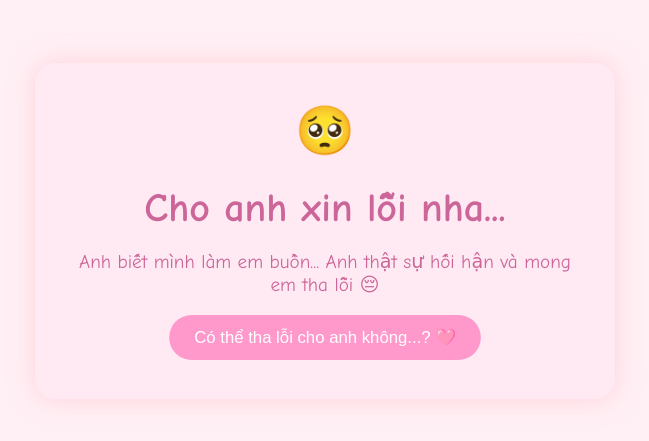
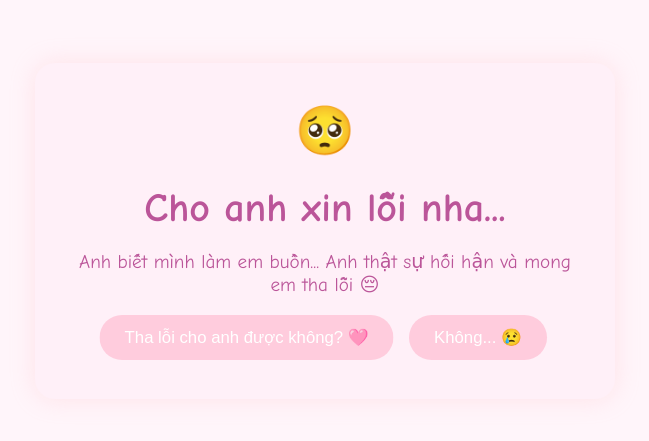
Before and after one commit to mrtuandat/xlll, a plain HTML site: page index.html in a window 1280 px wide. Shown: the part 169-610 px from the top of the page, without its empty margins (315-964 px from the left). Drawn offline with Linux system fonts and the light colour scheme.

Commit message:
Update index.html

```diff
--- a/index.html
+++ b/index.html
@@ -6,9 +6,9 @@
   <title>Xin lỗi nha 😢</title>
   <style>
     body {
-      background-color: #fff0f5; /* Hồng nhạt */
+      background-color: #fff5fa; /* Hồng rất nhạt */
       font-family: 'Comic Sans MS', cursive, sans-serif;
-      color: #cc6699;
+      color: #bb5599;
       display: flex;
       justify-content: center;
       align-items: center;
@@ -17,15 +17,22 @@
       flex-direction: column;
       text-align: center;
       animation: fadeIn 2s ease-in;
+      overflow: hidden;
     }
 
     .container {
-      background-color: #ffeaf4;
+      background-color: #fff0f8;
       padding: 40px;
       border-radius: 20px;
-      box-shadow: 0 0 25px rgba(255, 182, 193, 0.5);
+      box-shadow: 0 0 25px rgba(255, 182, 193, 0.3);
       max-width: 500px;
       animation: fadeIn 2s ease-in-out;
+      position: relative;
+    }
+
+    .emoji {
+      font-size: 3rem;
+      margin-bottom: 20px;
     }
 
     h1 {
@@ -38,13 +45,8 @@
       margin-bottom: 20px;
     }
 
-    .emoji {
-      font-size: 3rem;
-      margin-bottom: 20px;
-    }
-
     button {
-      background-color: #ff99cc;
+      background-color: #ffccdd;
       border: none;
       color: white;
       padding: 12px 24px;
@@ -53,10 +55,12 @@
       cursor: pointer;
       transition: background-color 0.3s;
       animation: pulse 1.5s infinite;
+      margin: 0 10px;
+      position: relative;
     }
 
     button:hover {
-      background-color: #ff66a3;
+      background-color: #ffbbcc;
     }
 
     /* Hiệu ứng xuất hiện */
@@ -78,7 +82,27 @@
     <div class="emoji">🥺</div>
     <h1>Cho anh xin lỗi nha...</h1>
     <p>Anh biết mình làm em buồn... Anh thật sự hối hận và mong em tha lỗi 😔</p>
-    <button onclick="alert('Em tha lỗi cho anh rồi đúng không...? 🥹👉👈')">Có thể tha lỗi cho anh không...? 🩷</button>
+    <div>
+      <button id="yesBtn">Tha lỗi cho anh được không? 🩷</button>
+      <button id="noBtn">Không... 😢</button>
+    </div>
   </div>
+
+  <script>
+    document.getElementById('yesBtn').addEventListener('click', () => {
+      alert('Em tha lỗi cho anh rồi đúng không...? 🥹👉👈');
+    });
+
+    document.getElementById('noBtn').addEventListener('click', () => {
+      const elems = document.querySelectorAll('.container, .container *');
+      elems.forEach(el => {
+        el.style.position = 'absolute';
+        el.style.left = Math.random() * (window.innerWidth - el.clientWidth) + 'px';
+        el.style.top = Math.random() * (window.innerHeight - el.clientHeight) + 'px';
+        el.style.transform = `rotate(${Math.random() * 360}deg)`;
+      });
+      document.body.style.backgroundColor = '#ffeef8';
+    });
+  </script>
 </body>
 </html>
```
